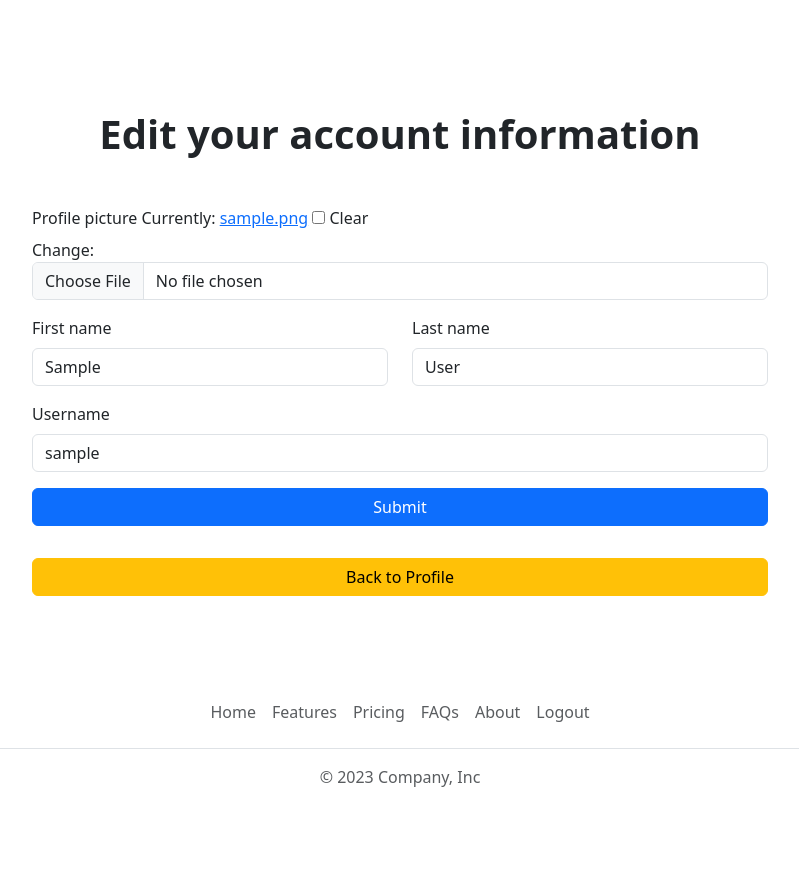
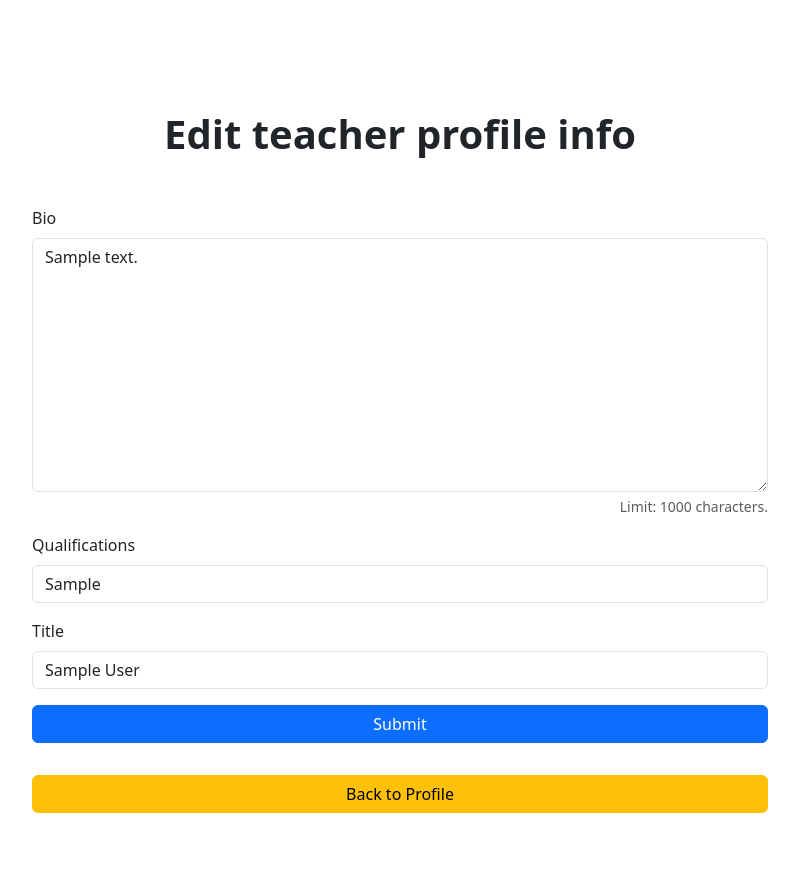
Before and after one commit to Schleidens/django-E-learning, a Django app: page /profile/edit in a window 1280 px wide. Shown: the part 58-943 px from the top of the page, without its empty margins (240-1039 px from the left). Before the commit the page ends 903 px from the top, so only its background shows below. Run offline with Django 4.2, Linux system fonts and the light colour scheme; the first user in the database is signed in; tables that the repository leaves empty hold one stand-in row (Sample ...); some libraries are stand-ins or nearby versions.

Commit message:
add edit teacher profile feature

```diff
--- a/userProfile/forms.py
+++ b/userProfile/forms.py
@@ -2,6 +2,8 @@ from django import forms
 from django.forms import TextInput, Textarea, ClearableFileInput
 
 from django.contrib.auth import get_user_model
+
+from .models import teacherProfile
 
 
 class editUserAccountInformationForm(forms.ModelForm):
@@ -28,3 +30,25 @@ class editUserAccountInformationForm(forms.ModelForm):
                 'class': 'form-control'
             })
         }
+
+
+class editTeacherProfileForm(forms.ModelForm):
+
+    class Meta:
+        model = teacherProfile
+        fields = ['bio', 'qualifications', 'title']
+
+        # specify widget for each input
+        widgets = {
+            'bio': Textarea(attrs={
+                'class': 'form-control'
+            }),
+
+            'qualifications': TextInput(attrs={
+                'class': 'form-control'
+            }),
+
+            'title': TextInput(attrs={
+                'class': 'form-control'
+            }),
+        }
--- /dev/null
+++ b/userProfile/templates/edit_teacher_profile_template.html
@@ -0,0 +1,69 @@
+{% extends "base.html" %}
+
+
+{% block title %}
+Teacher Profile Edit
+{% endblock title %}
+
+
+{% block content %}
+<form method="post" enctype="multipart/form-data" class="h-100">
+    {% csrf_token %}
+
+    <div class="container my-5">
+        <div class="row justify-content-center">
+            <div class="col-md-8">
+
+                <div class="mb-5 mx-auto text-center">
+                    <h1 class="fw-bold mt-5">
+                        Edit teacher profile info
+                    </h1>
+                </div>
+
+                <div class="row ">
+
+                    <div class="mb-3">
+                        <label for="exampleInputEmail1" class="form-label">
+                            {{ form.bio.label}}
+                        </label>
+                        {{ form.bio }}
+                        <div class="form-text text-end" id="basic-addon4">Limit: 1000 characters.</div>
+                    </div>
+
+                    <div class="mb-3">
+                        <label for="exampleInputEmail1" class="form-label">
+                            {{ form.qualifications.label}}
+                        </label>
+                        {{ form.qualifications }}
+                    </div>
+
+                    <div class="mb-3">
+                        <label for="exampleInputEmail1" class="form-label">
+                            {{ form.title.label}}
+                        </label>
+                        {{ form.title }}
+                    </div>
+
+
+                    {% if message %}
+                        <div class="alert alert-warning alert-dismissible fade show" role="alert">
+                            {{ message }}
+                            <button type="button" class="btn-close" data-bs-dismiss="alert" aria-label="Close"></button>
+                        </div>
+                    {% endif %}
+
+                    <div class="mb-3">
+                        <button type="submit" class="btn btn-primary w-100 mb-3">Submit</button>
+                    </div>
+
+                    <div class="mb-3">
+                        <a href="{% url 'user-profile-page' %}" class="btn btn-warning w-100 mb-3">Back to Profile</a>
+                    </div>
+                </div>
+
+            </div>
+        </div>
+    </div>
+
+</form>
+{% endblock content %}
--- a/userProfile/templates/teacher_profile_template.html
+++ b/userProfile/templates/teacher_profile_template.html
@@ -40,7 +40,7 @@
                         <i class="fa fa-certificate" aria-hidden="true"></i>
                         {{profile.qualifications}}
                     </p>
-                    <a href="#" class="btn btn-primary mt-3">Edit Profile</a>
+                    <a href="{% url 'user-profile-edit-page' %}" class="btn btn-primary mt-3">Edit Profile</a>
                 </div>
             </div>
             <div class="w-f00 d-flex flex-column mt-3">
--- a/userProfile/urls.py
+++ b/userProfile/urls.py
@@ -1,10 +1,12 @@
 from django.urls import path
 
-from .views import homeView, userProfileView, editUserAccountInformationView
+from .views import homeView, userProfileView, editUserAccountInformationView, editTeacherProfileView
 
 urlpatterns = [
     path('', homeView, name='home-page'),
     path('profile', userProfileView.as_view(), name='user-profile-page'),
-    path('profile/edit', editUserAccountInformationView.as_view(),
+    path('account-info/edit', editUserAccountInformationView.as_view(),
          name='edit-account-info-page'),
+    path('profile/edit', editTeacherProfileView.as_view(),
+         name='user-profile-edit-page'),
 ]
--- a/userProfile/views.py
+++ b/userProfile/views.py
@@ -4,7 +4,7 @@ from django.contrib.auth.mixins import LoginRequiredMixin
 from django.views.generic import View
 
 from .models import studentProfile, teacherProfile
-from .forms import editUserAccountInformationForm
+from .forms import editUserAccountInformationForm, editTeacherProfileForm
 
 # Create your views here.
 
@@ -53,3 +53,28 @@ class editUserAccountInformationView(LoginRequiredMixin, View):
             return redirect('user-profile-page')
 
         return render(request, self.template_class, {'form': form})
+
+
+class editTeacherProfileView(LoginRequiredMixin, View):
+    profile_model = teacherProfile
+    form_class = editTeacherProfileForm
+    template_class = 'edit_teacher_profile_template.html'
+
+    def get(self, request):
+        thisTeacherProfile = get_object_or_404(
+            teacherProfile, user=request.user)
+        form = self.form_class(instance=thisTeacherProfile)
+
+        return render(request, self.template_class, {'form': form})
+
+    def post(self, request):
+        thisTeacherProfile = get_object_or_404(
+            teacherProfile, user=request.user)
+        form = self.form_class(request.POST, instance=thisTeacherProfile)
+
+        if form.is_valid():
+            form.save()
+
+            return redirect('user-profile-page')
+
+        return render(request, self.template_class, {'form': form})
```
